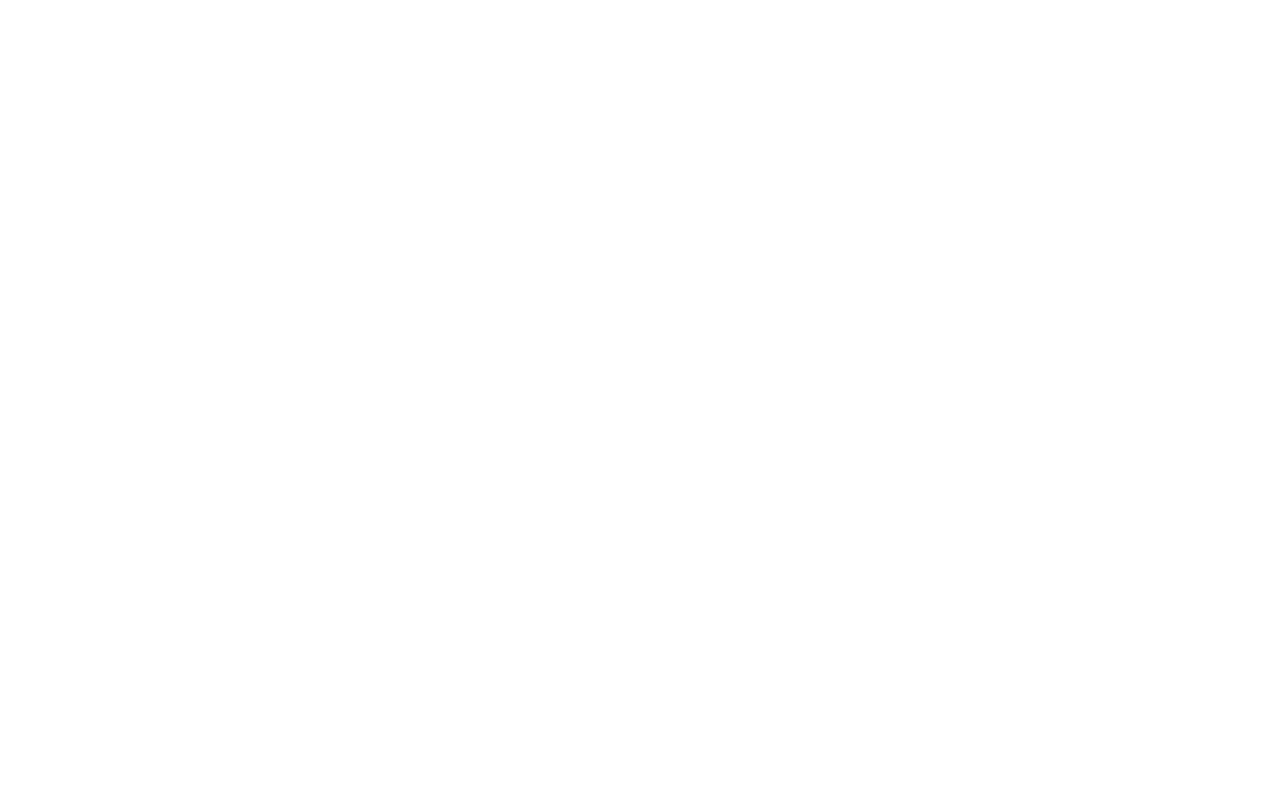
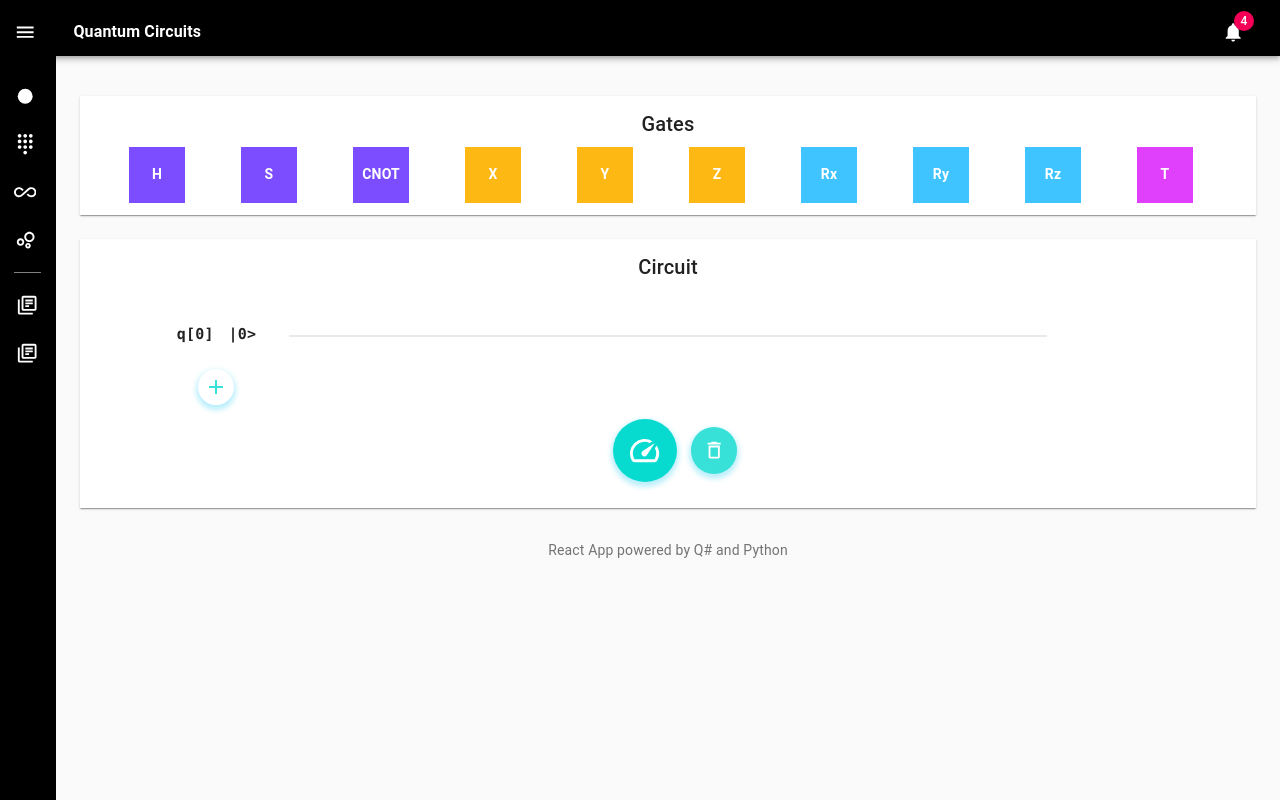
Before and after one commit to JohnYacoub/quantum-circuit-simulator, a React (Create React App) app: page / in a window 1280 px wide. Built offline with nearby package versions, Linux system fonts and the light colour scheme.

Commit message:
Styling fixes.

```diff
--- a/src/AddButton.js
+++ b/src/AddButton.js
@@ -6,7 +6,6 @@ const useStyles = makeStyles(theme => ({
   addButton: {
     padding:"6px",
     position: "relative",
-    margin: "1em",
     transition: "all 0.3s ease 0s",
     boxShadow: "0 3px 5px 2px rgba(33, 203, 243, 0.3)"
   }
--- a/src/App.css
+++ b/src/App.css
@@ -146,8 +146,8 @@ div.MuiGrid-grid-xs-8 {
   flex-basis: 0%;
 }
 
-div.qubitGrid {
-  text-align: end;
+div.MuiGrid-root.qubitGrid {
+  padding-left:3em;
 }
 
 div.circuit {
@@ -170,6 +170,7 @@ hr.MuiDivider-root {
 
 div.circuitWrapper {
   overflow: auto;
+  padding-bottom: 2em;
 }
 
 div.paper {
@@ -206,3 +207,23 @@ a.MuiListItem-gutters {
 svg.MuiSvgIcon-root {
   font-size: 1.4rem;
 }
+
+
+.not-selected-qubit {
+  padding-right:1em;
+  cursor: pointer;
+}
+
+.not-selected-qubit:hover {
+  box-shadow: 0px 0px 5px rgb(56, 225, 216);
+  padding-right:1em;
+  border-radius: 3px;
+  cursor: pointer;
+}
+
+.selected-qubit {
+  cursor: pointer;
+  padding-right:1em;
+  border-radius: 3px;
+  box-shadow: 0 3px 6px 0 rgb(56, 225, 216);
+}
--- a/src/App.js
+++ b/src/App.js
@@ -22,7 +22,7 @@ export default function App() {
                 )}
               />
               <Route
-                path={"/multiqubit"}
+                path={"/"}
                 render={renderProps => (
                   <div>
                     <MultiQubitPage/>
--- a/src/CircuitQubit.js
+++ b/src/CircuitQubit.js
@@ -12,13 +12,19 @@ const useStyles = makeStyles(theme => ({
 }));
 export default function CircuitQubit(props) {
   return (
-    <code id={props.qubitIdx} className={useStyles().qubitInCircuit}
-    onClick={() => props.onClick(props.qubitIdx)}
-    >|{props.qubitState}></code>
+      <code
+        id={props.qubitIdx}
+        className={`${useStyles().qubitInCircuit}`}
+        //${props.activeQubit===props.qubitIdx ? "selected-qubit" : "not-selected-qubit"}
+        onClick={() => props.onClick(props.qubitIdx)}
+      >
+        |{props.qubitState}>
+      </code>
+
   );
 }
 
-export function CircuitQubitLabel(props){
+export function CircuitQubitLabel(props) {
   return (
     <code className={useStyles().qubitInCircuit}>q[{props.qubitIdx}]</code>
   );
--- a/src/MultiQubitPage.js
+++ b/src/MultiQubitPage.js
@@ -5,6 +5,7 @@ import Menu from "./Menu";
 import Container from "@material-ui/core/Container";
 import Grid from "@material-ui/core/Grid";
 import Paper from "@material-ui/core/Paper";
+import Tooltip from "@material-ui/core/Tooltip";
 import MeasureButton from "./MeasureButton";
 import Title from "./Title";
 import BinButton from "./BinButton";
@@ -14,13 +15,24 @@ import Gate from "./Gate";
 import Footer from "./Footer";
 import CircuitQubit, { CircuitQubitLabel } from "./CircuitQubit";
 import "./App.css";
-
+const availableGatesList = [
+  "H",
+  "S",
+  "CNOT",
+  "X",
+  "Y",
+  "Z",
+  "Rx",
+  "Ry",
+  "Rz",
+  "T"
+];
 class MultiQubitPage extends React.Component {
   constructor(props) {
     super(props);
     this.state = {
       result: "",
-      activeQubit: 0,
+      activeQubit: null,
       data: [{ idx: 0, gates: [] }]
     };
   }
@@ -38,7 +50,6 @@ class MultiQubitPage extends React.Component {
           return circuitItem.gates.length;
         })
       );
-
       const gates = this.state.data
         .map(circuitItem => {
           return circuitItem.gates;
@@ -46,16 +57,15 @@ class MultiQubitPage extends React.Component {
         .map(gatesList => {
           if (gatesList.length < maxLength) {
             const diff = maxLength - gatesList.length;
-            console.log([...gatesList, ...new Array(diff).fill("I")])
+            console.log([...gatesList, ...new Array(diff).fill("I")]);
             return [...gatesList, ...new Array(diff).fill("I")];
           } else {
-
             return gatesList;
           }
         });
 
       let res = "";
-      fetch(`http://localhost:5000/circuit-result`, {
+      fetch(`https://flask-env.eba-crhpybfe.eu-west-2.elasticbeanstalk.com/circuit-result`, {
         headers: {
           "Content-Type": "application/json",
           Accept: "application/json",
@@ -79,11 +89,28 @@ class MultiQubitPage extends React.Component {
         .catch(err => {
           console.log("Error Reading data " + err);
         });
-      //if (!gates.includes("M")) setGates([...gates, "M"]);
+
+      const newDataState = this.state.data.map(dataItem => {
+        return {
+          idx: dataItem.idx,
+          gates: !dataItem.gates.includes("M")
+            ? [...dataItem.gates, "M"]
+            : dataItem.gates
+        };
+      });
+
+      this.setState({
+        activeQubit: 0,
+        data: newDataState
+      });
     }
   };
   selectGate = gateName => {
-    let newDataMatrix = this.state.data;
+    const cleanMatrix = this.state.data.map((dataItem)=>{
+      return dataItem.gates.includes("M")? { idx: dataItem.idx, gates: dataItem.gates.slice(0,-1) } : { idx: dataItem.idx, gates: dataItem.gates }
+    })
+    console.log(cleanMatrix)
+    let newDataMatrix = cleanMatrix;
     if (gateName === "CNOT") {
       if (newDataMatrix[this.state.activeQubit + 1] == null) return;
       if (
@@ -164,18 +191,7 @@ class MultiQubitPage extends React.Component {
                 <Paper className="paper">
                   <Title>Gates</Title>
                   <Grid container spacing={3}>
-                    {[
-                      "H",
-                      "S",
-                      "CNOT",
-                      "X",
-                      "Y",
-                      "Z",
-                      "Rx",
-                      "Ry",
-                      "Rz",
-                      "T"
-                    ].map(g => (
+                    {availableGatesList.map(g => (
                       <Grid
                         key={g}
                         className="gate-wrapper"
@@ -203,12 +219,29 @@ class MultiQubitPage extends React.Component {
                       >
                         {this.state.data.map(dataItem => (
                           <Grid className="qubitGrid" item xs={12}>
+                            <Tooltip
+                              title={
+                                this.state.activeQubit === dataItem.idx
+                                  ? "Active"
+                                  : "Click to activate"
+                              }
+                            >
+                              <div
+                                className={
+                                  this.state.activeQubit === dataItem.idx
+                                    ? "selected-qubit"
+                                    : "not-selected-qubit"
+                                }
+                              >
                                 <CircuitQubitLabel qubitIdx={dataItem.idx} />
                                 <CircuitQubit
+                                  activeQubit={this.state.activeQubit}
                                   qubitIdx={dataItem.idx}
                                   qubitState={0}
                                   onClick={this.activateQubit}
                                 />
+                              </div>
+                            </Tooltip>
                           </Grid>
                         ))}
                         <Grid className="qubitGrid" item xs={12}>
--- a/src/listItems.js
+++ b/src/listItems.js
@@ -1,6 +1,7 @@
 import React from "react";
 import { Link } from "react-router-dom";
 import ListItem from "@material-ui/core/ListItem";
+import Tooltip from "@material-ui/core/Tooltip";
 import ListItemIcon from "@material-ui/core/ListItemIcon";
 import ListItemText from "@material-ui/core/ListItemText";
 import FiberManualRecordRoundedIcon from "@material-ui/icons/FiberManualRecordRounded";
@@ -18,10 +19,12 @@ export const mainListItems = (
       <ListItemText primary="Single Qubit Gates" />
     </ListItem>
     <ListItem button component={Link} to="/multiqubit">
-      <ListItemIcon>
-        <DialpadRoundedIcon />
-      </ListItemIcon>
-      <ListItemText primary="Multiple Qubits Gates" />
+      <Tooltip title="Multiple Qubit System">
+        <ListItemIcon>
+          <DialpadRoundedIcon />
+        </ListItemIcon>
+      </Tooltip>
+      <ListItemText primary="Multiple Qubit System" />
     </ListItem>
     <ListItem button component={Link} to="/statistics">
       <ListItemIcon>
```
Lines whose indentation alone changed are shown as unchanged.
